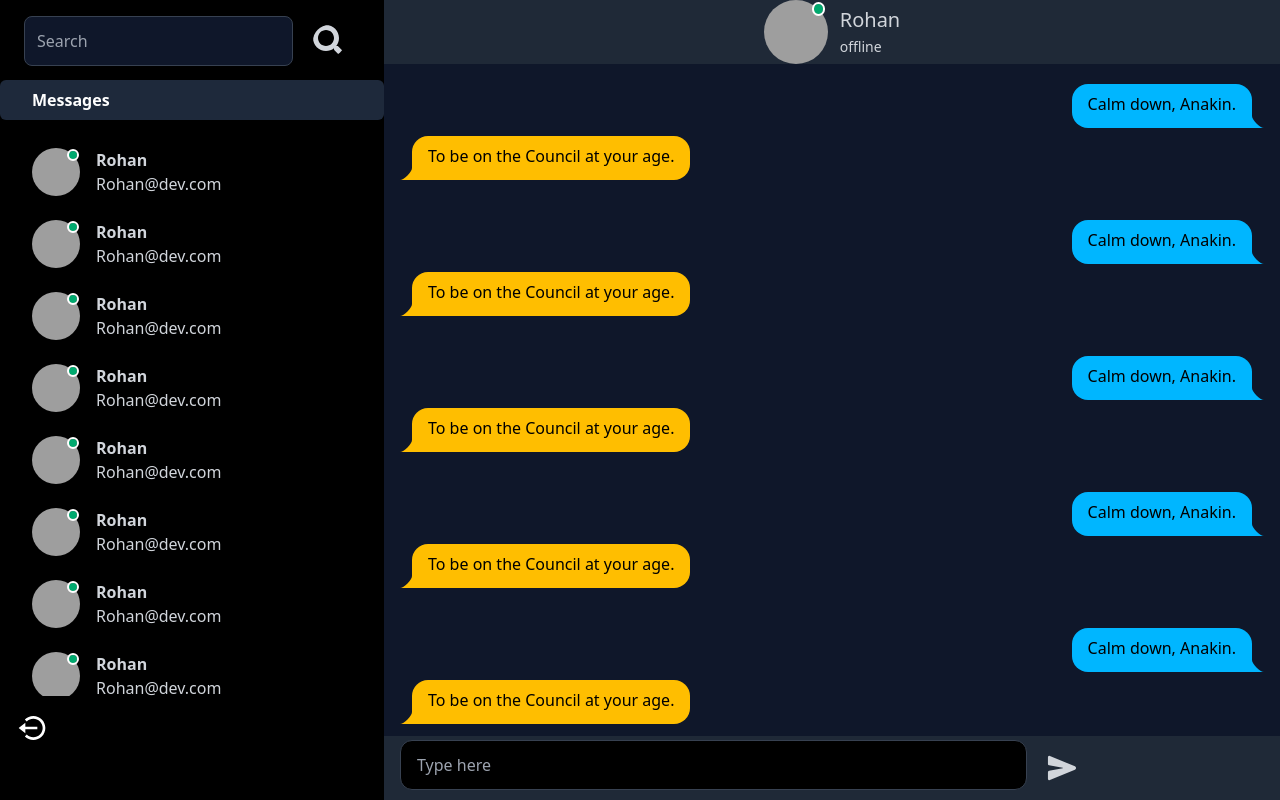
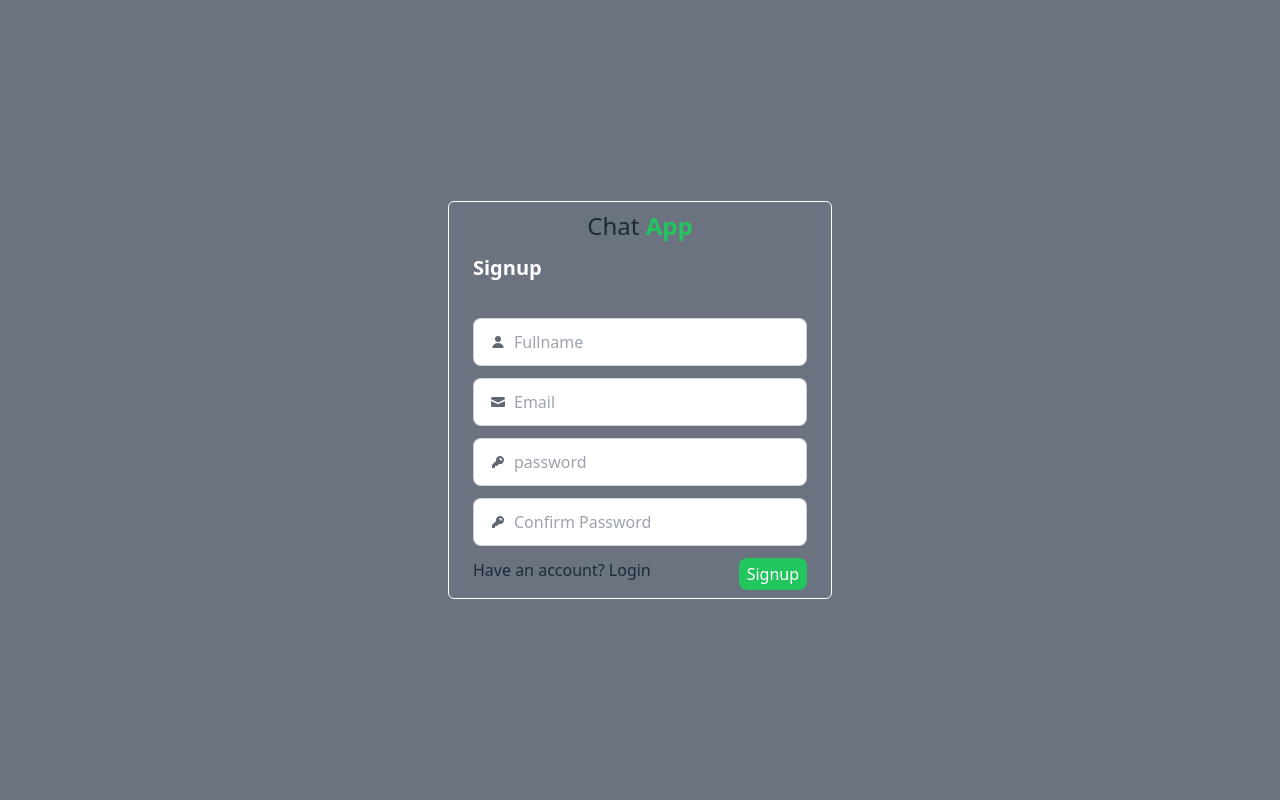
Before and after one commit to Siddharth-singhSengar/MERN-Chat-App, a React (Vite) app in the folder Frontend/: page / in a window 1280 px wide. Built offline with nearby package versions, Linux system fonts and the light colour scheme; grey boxes are pictures that could not be loaded.

Commit message:
login,signup frontend

```diff
--- a/Frontend/package.json
+++ b/Frontend/package.json
@@ -12,6 +12,7 @@
   "dependencies": {
     "react": "^18.3.1",
     "react-dom": "^18.3.1",
+    "react-hook-form": "^7.53.0",
     "react-icons": "^5.3.0"
   },
   "devDependencies": {
--- a/Frontend/src/App.jsx
+++ b/Frontend/src/App.jsx
@@ -1,14 +1,14 @@
 
+import Signup from "./components/Signup"
 import Left from "./Home/Leftpart/Left"
 import Right from "./Home/Rightpart/Right"
 
 
 function hello() {
   return (
-    <div className="flex h-screen">
-    <Left/>
-    <Right/>
-    </div>
+
+    <Signup/>
+
   )
 }
 export default hello
--- /dev/null
+++ b/Frontend/src/components/Login.jsx
@@ -0,0 +1,54 @@
+function Login() {
+  return (
+    <div className="flex h-screen items-center justify-center  bg-gray-500  ">
+      <form
+        action=""
+        className="border border-white px-6 py-2 rounded-md space-y-3 w-96"
+      >
+        <h1 className="text-2xl text-center">
+          Chat <span className="text-green-500 font-semibold">App</span>
+        </h1>
+        <h2 className="text-xl text-white font-bold">Login</h2>
+        <br />
+
+        <label className="input input-bordered flex items-center gap-2">
+          <svg
+            xmlns="http://www.w3.org/2000/svg"
+            viewBox="0 0 16 16"
+            fill="currentColor"
+            className="h-4 w-4 opacity-70"
+          >
+            <path d="M2.5 3A1.5 1.5 0 0 0 1 4.5v.793c.026.009.051.02.076.032L7.674 8.51c.206.1.446.1.652 0l6.598-3.185A.755.755 0 0 1 15 5.293V4.5A1.5 1.5 0 0 0 13.5 3h-11Z" />
+            <path d="M15 6.954 8.978 9.86a2.25 2.25 0 0 1-1.956 0L1 6.954V11.5A1.5 1.5 0 0 0 2.5 13h11a1.5 1.5 0 0 0 1.5-1.5V6.954Z" />
+          </svg>
+          <input type="email" className="grow" placeholder="Email" />
+        </label>
+        <label className="input input-bordered flex items-center gap-2">
+          <svg
+            xmlns="http://www.w3.org/2000/svg"
+            viewBox="0 0 16 16"
+            fill="currentColor"
+            className="h-4 w-4 opacity-70"
+          >
+            <path
+              fillRule="evenodd"
+              d="M14 6a4 4 0 0 1-4.899 3.899l-1.955 1.955a.5.5 0 0 1-.353.146H5v1.5a.5.5 0 0 1-.5.5h-2a.5.5 0 0 1-.5-.5v-2.293a.5.5 0 0 1 .146-.353l3.955-3.955A4 4 0 1 1 14 6Zm-4-2a.75.75 0 0 0 0 1.5.5.5 0 0 1 .5.5.75.75 0 0 0 1.5 0 2 2 0 0 0-2-2Z"
+              clipRule="evenodd"
+            />
+          </svg>
+          <input type="password" className="grow" placeholder="password" />
+        </label>
+
+        <div className="flex justify-between">
+          <p>New User? Signup </p>
+          <input
+            type="submit"
+            value="Signup"
+            className="text-white bg-green-500 px-2 py-1 cursor-pointer rounded-lg"
+          />
+        </div>
+      </form>
+    </div>
+  );
+}
+export default Login;
--- /dev/null
+++ b/Frontend/src/components/Signup.jsx
@@ -0,0 +1,132 @@
+import { useForm } from "react-hook-form";
+
+function Signup() {
+  const {
+    register,
+    handleSubmit,
+    watch,
+    formState: { errors },
+  } = useForm();
+
+  const password = watch("password","")
+  const ConfirmPassword = watch("confirmPassword","")
+
+  const validatePasswordmatch = (value) =>{
+      return value===password || "Password do not match"
+  }
+
+  const onSubmit = (data) => console.log(data);
+  return (
+    <div className="flex h-screen items-center justify-center  bg-gray-500  ">
+      <form
+        onSubmit={handleSubmit(onSubmit)}
+        className="border border-white px-6 py-2 rounded-md space-y-3 w-96"
+      >
+        <h1 className="text-2xl text-center">
+          Chat <span className="text-green-500 font-semibold">App</span>
+        </h1>
+        <h2 className="text-xl text-white font-bold">Signup</h2>
+        <br />
+
+        <label className="input input-bordered flex items-center gap-2 ">
+          <svg
+            xmlns="http://www.w3.org/2000/svg"
+            viewBox="0 0 16 16"
+            fill="currentColor"
+            className="h-4 w-4 opacity-70 "
+          >
+            <path d="M8 8a3 3 0 1 0 0-6 3 3 0 0 0 0 6ZM12.735 14c.618 0 1.093-.561.872-1.139a6.002 6.002 0 0 0-11.215 0c-.22.578.254 1.139.872 1.139h9.47Z" />
+          </svg>
+          <input
+            type="text"
+            className="grow"
+            placeholder="Fullname"
+            {...register("Fullname", { required: true })}
+          />
+        </label>
+        {errors.Fullname && (
+          <span className="text-red-500 text-md font-semibold">This field is required</span>
+        )}
+
+        <label className="input input-bordered flex items-center gap-2">
+          <svg
+            xmlns="http://www.w3.org/2000/svg"
+            viewBox="0 0 16 16"
+            fill="currentColor"
+            className="h-4 w-4 opacity-70"
+          >
+            <path d="M2.5 3A1.5 1.5 0 0 0 1 4.5v.793c.026.009.051.02.076.032L7.674 8.51c.206.1.446.1.652 0l6.598-3.185A.755.755 0 0 1 15 5.293V4.5A1.5 1.5 0 0 0 13.5 3h-11Z" />
+            <path d="M15 6.954 8.978 9.86a2.25 2.25 0 0 1-1.956 0L1 6.954V11.5A1.5 1.5 0 0 0 2.5 13h11a1.5 1.5 0 0 0 1.5-1.5V6.954Z" />
+          </svg>
+          <input
+            type="email"
+            className="grow"
+            placeholder="Email"
+            {...register("Email", { required: true })}
+          />
+        </label>
+        {errors.Email && (
+          <span className="text-red-500 text-md font-semibold">This field is required</span>
+        )}
+
+        <label className="input input-bordered flex items-center gap-2">
+          <svg
+            xmlns="http://www.w3.org/2000/svg"
+            viewBox="0 0 16 16"
+            fill="currentColor"
+            className="h-4 w-4 opacity-70"
+          >
+            <path
+              fillRule="evenodd"
+              d="M14 6a4 4 0 0 1-4.899 3.899l-1.955 1.955a.5.5 0 0 1-.353.146H5v1.5a.5.5 0 0 1-.5.5h-2a.5.5 0 0 1-.5-.5v-2.293a.5.5 0 0 1 .146-.353l3.955-3.955A4 4 0 1 1 14 6Zm-4-2a.75.75 0 0 0 0 1.5.5.5 0 0 1 .5.5.75.75 0 0 0 1.5 0 2 2 0 0 0-2-2Z"
+              clipRule="evenodd"
+            />
+          </svg>
+          <input
+            type="password"
+            className="grow"
+            placeholder="password"
+            {...register("password", { required: true })}
+          />
+        </label>
+        {errors.password && (
+          <span className="text-red-500 text-md font-semibold">This field is required</span>
+        )}
+
+        <label className="input input-bordered flex items-center gap-2">
+          <svg
+            xmlns="http://www.w3.org/2000/svg"
+            viewBox="0 0 16 16"
+            fill="currentColor"
+            className="h-4 w-4 opacity-70"
+          >
+            <path
+              fillRule="evenodd"
+              d="M14 6a4 4 0 0 1-4.899 3.899l-1.955 1.955a.5.5 0 0 1-.353.146H5v1.5a.5.5 0 0 1-.5.5h-2a.5.5 0 0 1-.5-.5v-2.293a.5.5 0 0 1 .146-.353l3.955-3.955A4 4 0 1 1 14 6Zm-4-2a.75.75 0 0 0 0 1.5.5.5 0 0 1 .5.5.75.75 0 0 0 1.5 0 2 2 0 0 0-2-2Z"
+              clipRule="evenodd"
+            />
+          </svg>
+          <input
+            type="password"
+            className="grow"
+            placeholder="Confirm Password"
+            {...register("ConfirmPassword", { required: true,  validate:validatePasswordmatch})}
+          />
+        </label>
+        {errors.ConfirmPassword && (
+          <span className="text-red-500 text-md font-semibold">{errors.ConfirmPassword.message}</span>
+        )}
+
+        <div className="flex justify-between">
+          <p>Have an account? Login </p>
+          <input
+            type="submit"
+            value="Signup"
+            className="text-white bg-green-500 px-2 py-1 cursor-pointer rounded-lg"
+          />
+        </div>
+      </form>
+    </div>
+  );
+}
+export default Signup;
```
Also changed, not shown: 1 other file (tests, documents, lock files or other folders).
